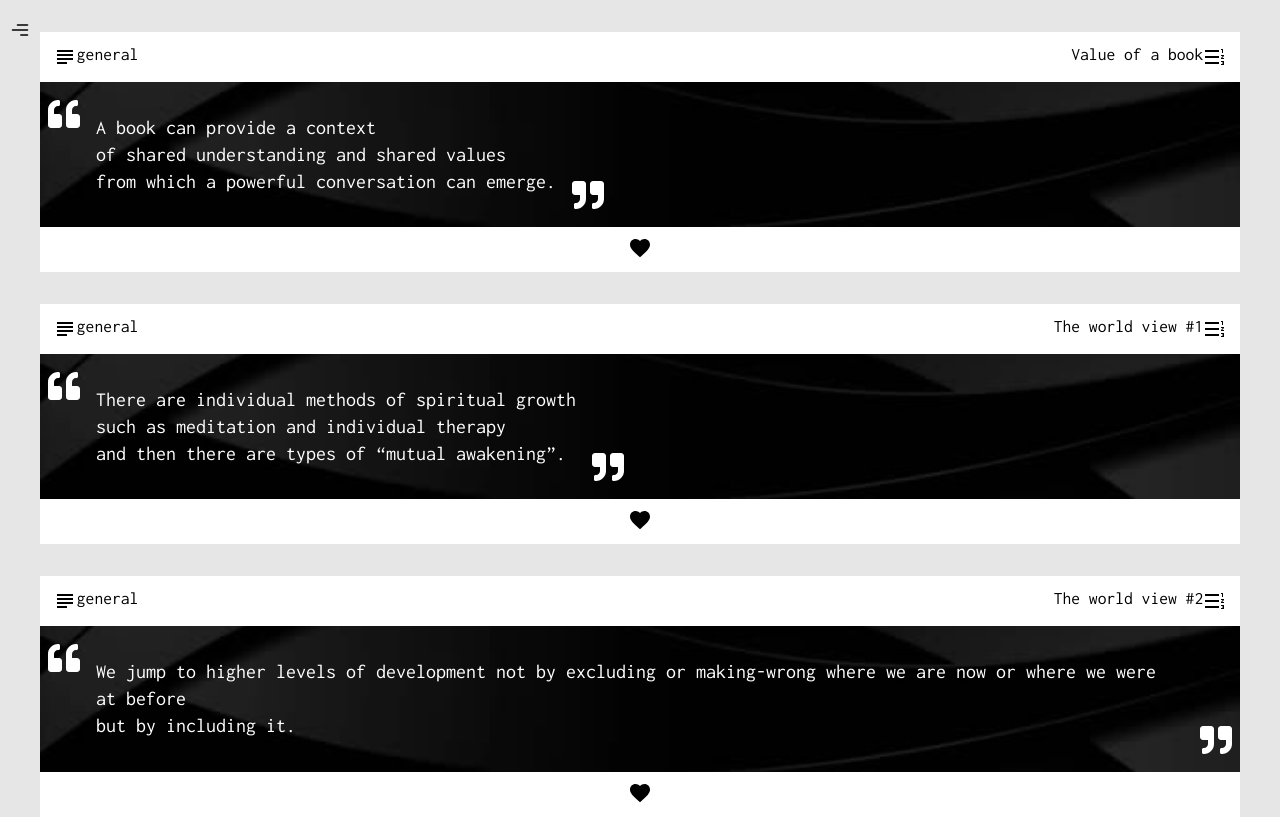
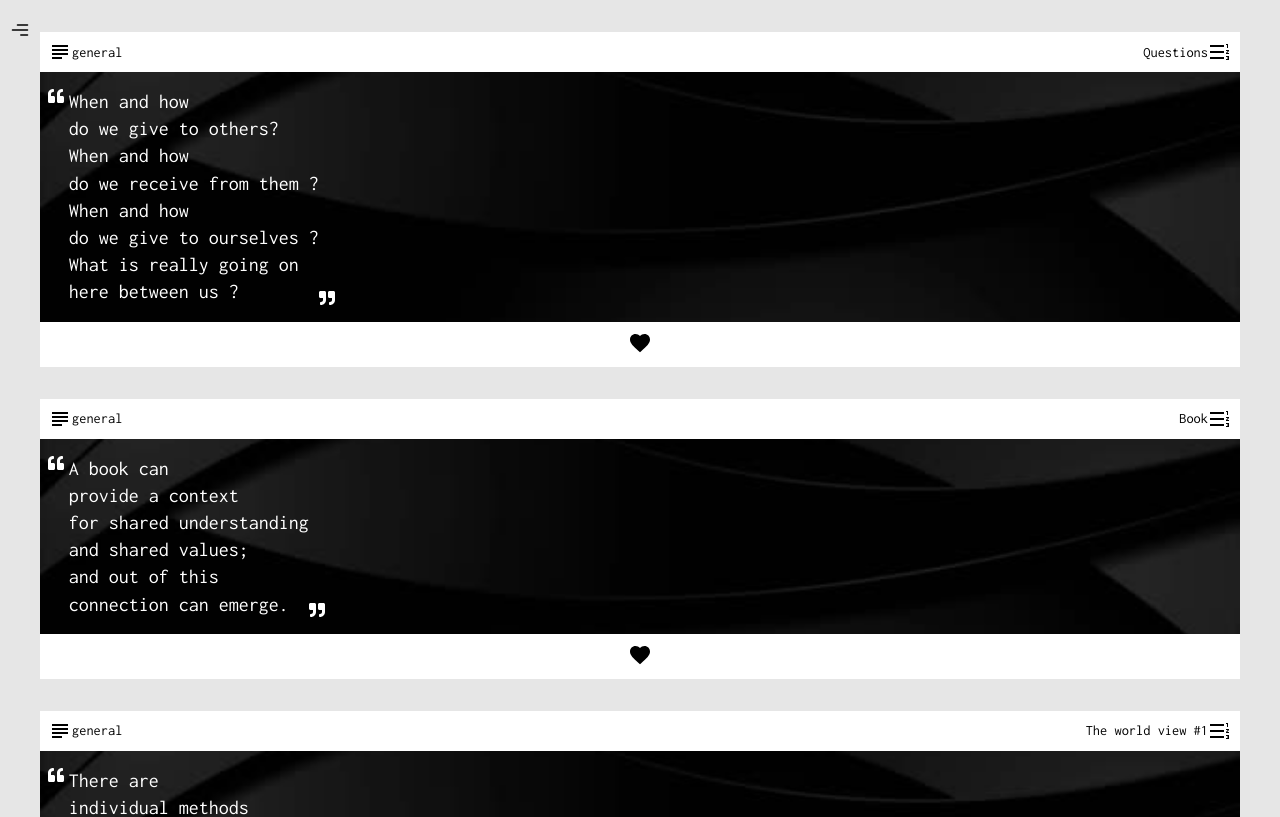
Before and after one commit to Elir-Mahad/inner-work, a React (Create React App) app: page /general in a window 1280 px wide. Shown: the top 817 px of the page. Built offline with nearby package versions, Linux system fonts and the light colour scheme.

Commit message:
Update styles for quote box

```diff
--- a/src/Styles.js
+++ b/src/Styles.js
@@ -357,22 +357,22 @@ export const TopTextIcon = styled.div`
   align-items: center;
   flex-direction: row;
   justify-content: space-between;
-  padding: 0.8rem;
+  padding: 0.5rem;
 `;
 
 export const TextIcon = styled.div`
   display: flex;
-  flexdirection: row;
-  alignitems: center;
+  flex-direction: row;
+  align-items: center;
 `;
 
 export const Tag = styled.h3`
-  font-size: 1.1rem;
+  font-size: 0.9rem;
   font-weight: 100;
 `;
 
 export const Quotetitle = styled.h2`
-  font-size: 1.1rem;
+  font-size: 0.9rem;
   font-weight: 100;
 `;
 
@@ -386,22 +386,22 @@ export const TextAndQuotes = styled.div`
 
 export const QuotesLeft = styled.div`
   color: white;
-  font-size: 2rem;
-`;
-
-export const QuotesRight = styled.div`
-  color: white;
-  font-size: 2rem;
-  display: flex;
-  align-self: flex-end;
+  font-size: 1rem;
 `;
 
 export const TheQuote = styled.p`
   color: white;
   font-size: 1.25rem;
-  margin: 1rem;
+  margin-left: 0.3rem;
   line-height: 1.7rem;
   text-align: left;
+`;
+
+export const QuotesRight = styled.div`
+  color: white;
+  font-size: 1rem;
+  display: flex;
+  align-self: flex-end;
 `;
 
 export const CategoryIcons = styled.div`
--- a/src/components/general-parts/Data.js
+++ b/src/components/general-parts/Data.js
@@ -1,32 +1,46 @@
 export const data = {
   general: [
+    // {
+    //   id: "gen",
+    //   tag: "general",
+    //   title: "",
+    //   quoteText:
+    //     "",
+    // },
     {
-      id: "gen1",
+      id: "gen",
       tag: "general",
-      title: "Value of a book",
+      title: "Questions",
       quoteText:
-        "A book can provide a context, of shared understanding and shared values, from which a powerful conversation can emerge.",
+        "When and how, do we give to others?, When and how, do we receive from them ?, When and how, do we give to ourselves ? , What is really going on, here between us ?",
     },
     {
-      id: "gen2",
+      id: "gen",
+      tag: "general",
+      title: "Book",
+      quoteText:
+        "A book can, provide a context, for shared understanding, and shared values;, and out of this, connection can emerge.",
+    },
+    {
+      id: "gen",
       tag: "general",
       title: "The world view #1",
       quoteText:
-        "There are individual methods of spiritual growth, such as meditation and individual therapy, and then there are types of “mutual awakening”.",
+        "There are, individual methods, of spiritual growth, such as meditation, and individual therapy, and then there is, “mutual awakening”.",
     },
     {
-      id: "gen3",
+      id: "gen",
       tag: "general",
       title: "The world view #2",
       quoteText:
-        "We jump to higher levels of development not by excluding or making-wrong where we are now or where we were at before, but by including it.",
+        "We jump to, higher levels, of development, not by excluding, or making-wrong, where we are now, or where we were before, but by including it.",
     },
     {
-      id: "gen4",
+      id: "gen",
       tag: "general",
       title: "The world view #3",
       quoteText:
-        "Within an external plan or form, the world can be co-created by us based on moment-to-moment experience. This is what the authentic relating games are. ",
+        "Within an, external plan, the world can be, co-created by us,based on, moment-to-moment, experiences;, this is the essence, of authentic relating games. ",
     },
   ],
 };
```
